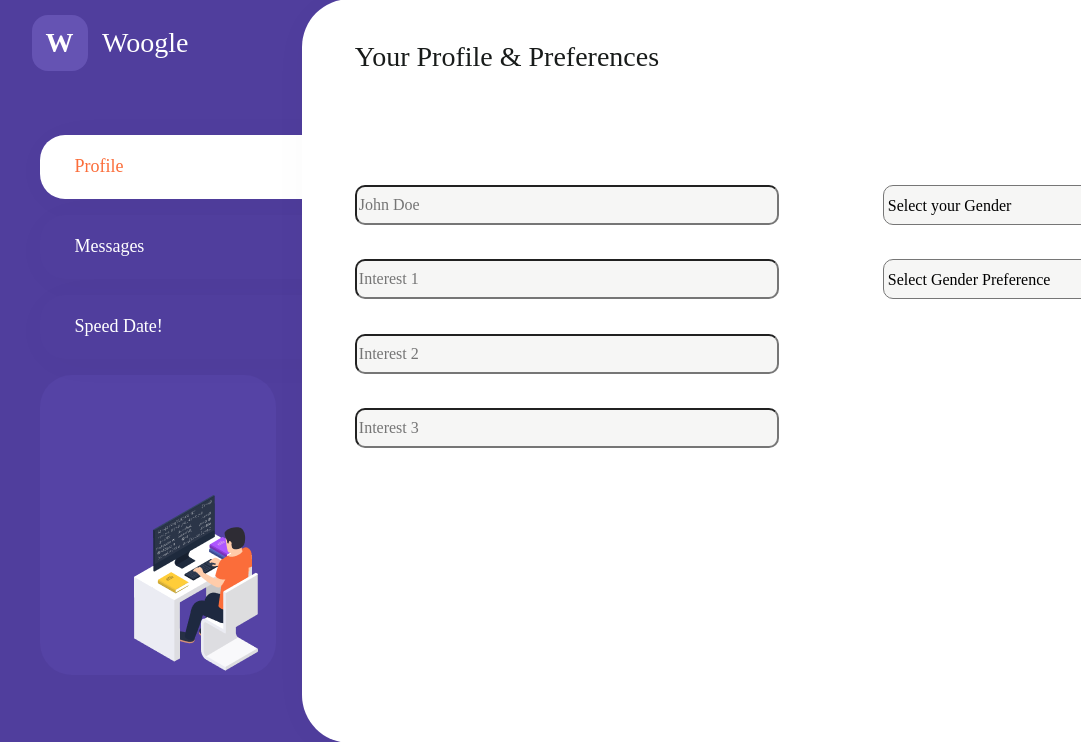
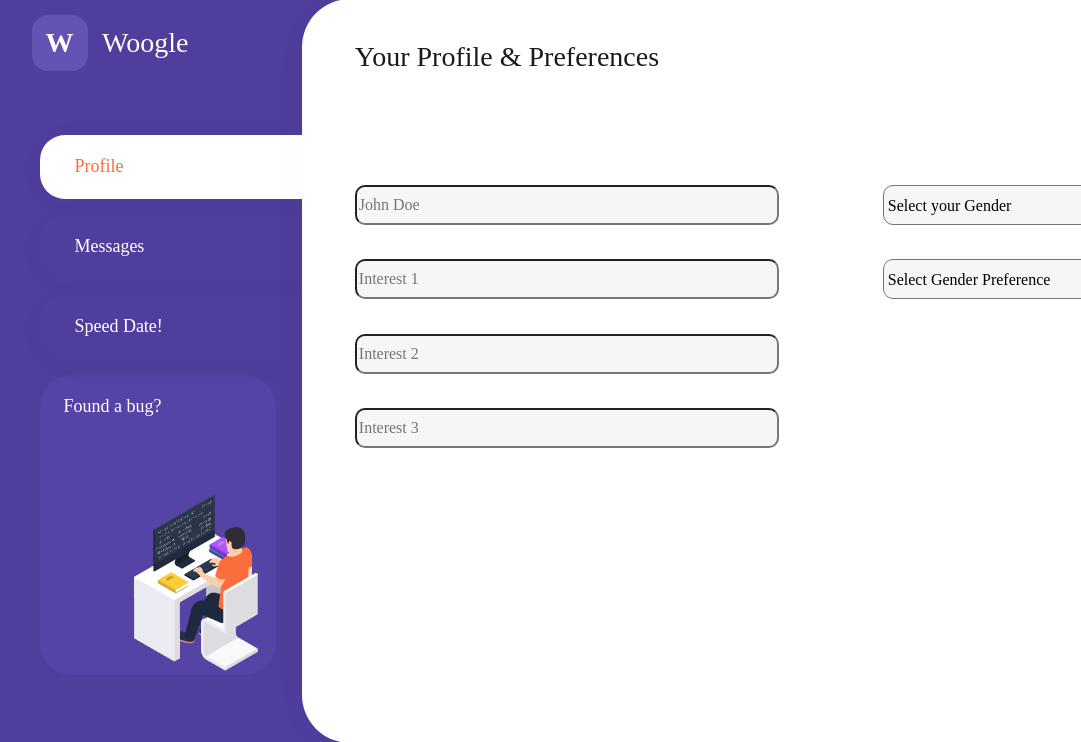
Before and after one commit to neeltron/Woogle, a Flask app: page / in a window 1280 px wide. Shown: the part 25-767 px from the top of the page, without its empty margins (58-1139 px from the left). Run offline with Flask 2, Linux system fonts and the light colour scheme.

Commit message:
added bug report header

```diff
--- a/templates/index.html
+++ b/templates/index.html
@@ -232,6 +232,8 @@
       <div id = "headertext">Woogle</div>
     </div>
     <div id = "bugdiv">
+      <p id="menutexthighlight2">
+        Found a bug?</p>
       <img src="static/bug.png" id = "bugimg"/>
     </div>
     <div id = "menuicon1">
```
